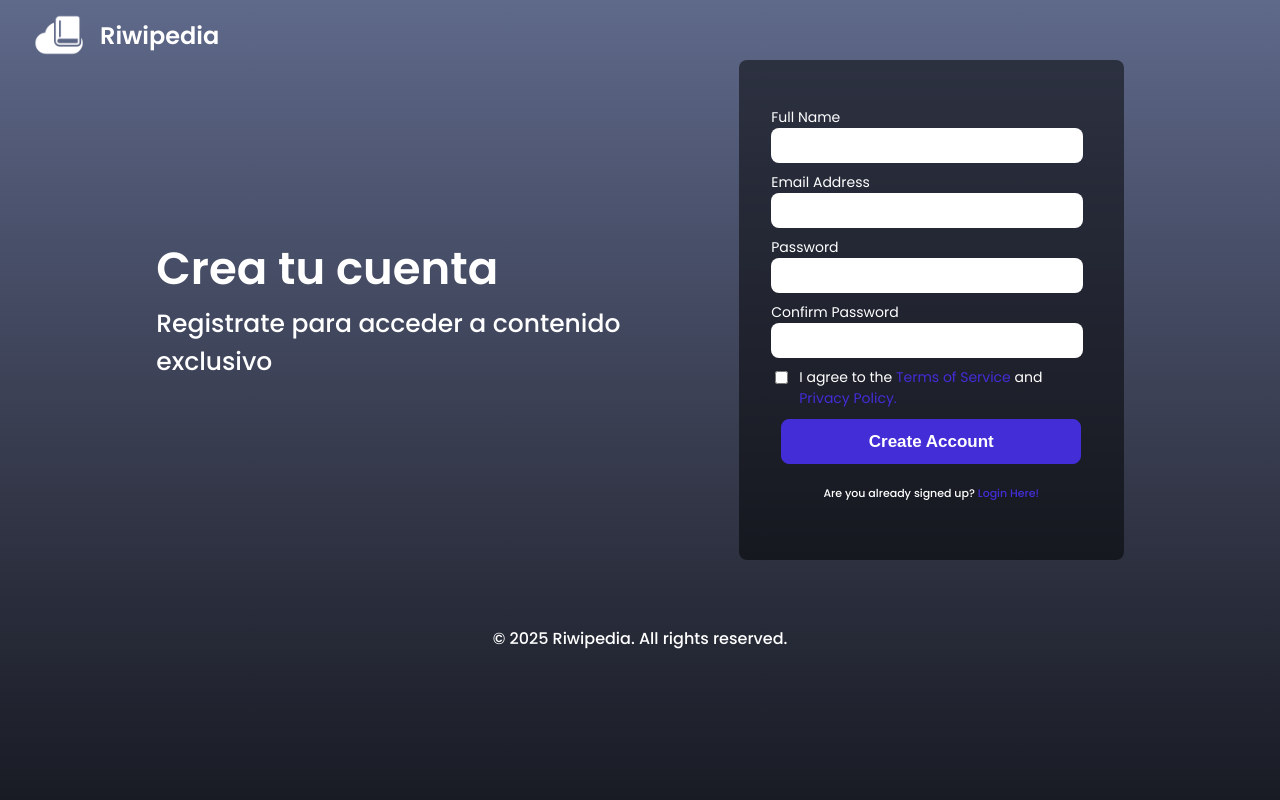
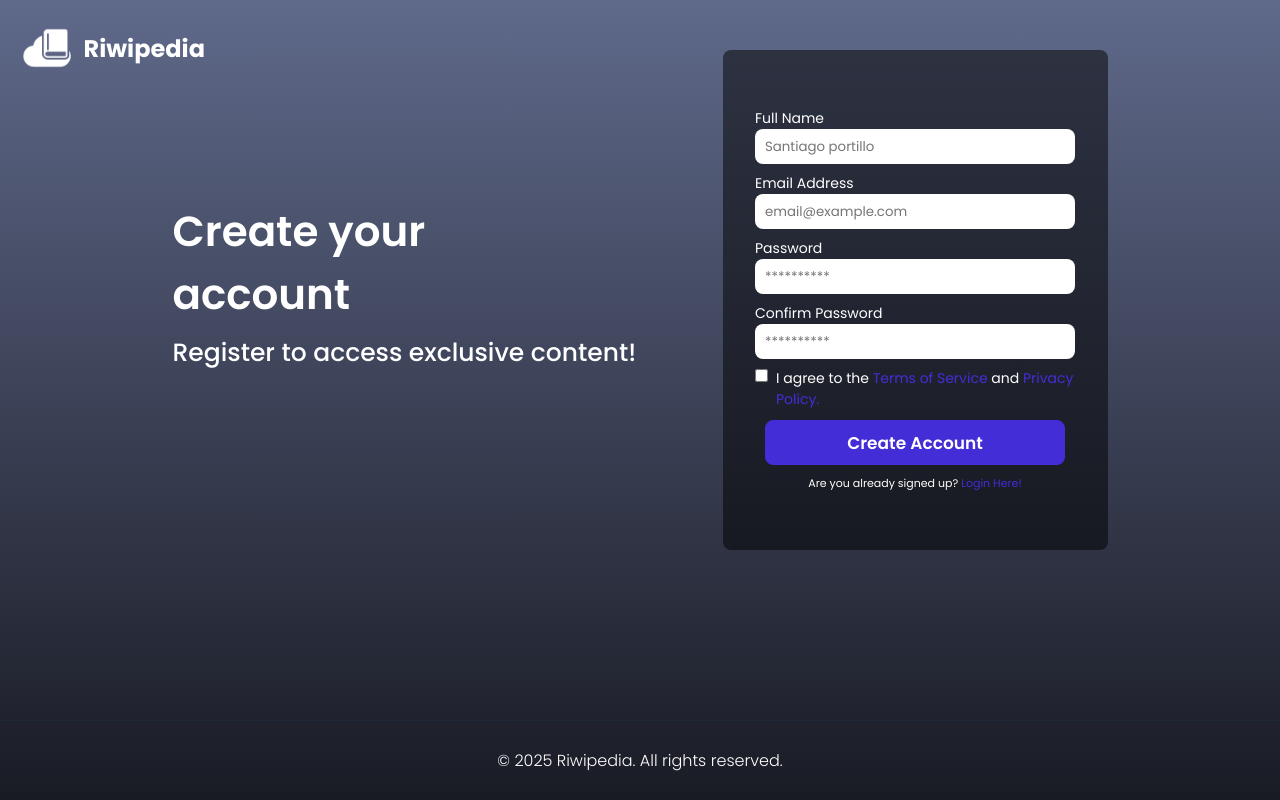
Before and after one commit to agutierrezreginodev/Riwipedia_Project, a website: page frontend/src/pages/register/register.html in a window 1280 px wide. Drawn offline with Linux system fonts and the light colour scheme.

Commit message:
Created login and added improvements to register interface

```diff
--- /dev/null
+++ b/frontend/src/pages/login/login.css
@@ -0,0 +1,208 @@
+*{
+    margin: 0;
+    padding: 0;
+    box-sizing: border-box;
+    font-family: 'Poppins', sans-serif;
+    user-select: none;
+}
+
+.header {
+    display: flex;
+    position: fixed;
+    width: 100%;
+    height: 12vh;
+    background-color: rgba(255, 255, 255, 0);
+    z-index: 2;
+    top: 0;
+    padding: 5px 20px;
+    justify-content: space-between;
+
+}
+
+.header-signup {
+    display: flex;
+    align-items: center;
+    flex-direction: row;
+    color: white;
+}
+
+.header-signup p {
+    font-weight: 400;
+}
+
+.signup {
+    width: 100px;
+    height: 45px;
+    font-size: 17px;
+    color: #ffffff;
+    border-radius: 8px;
+    border: 1px solid #432dd7;
+    background-color: #432dd7;
+    margin-bottom: 10px;
+    font-weight: 600;
+    margin-left: 20px;
+}
+
+.signup:hover {
+    cursor: pointer;
+}
+.logo{
+    display: flex;
+    flex-direction: row;
+    align-items: center;
+    width: 33vh;
+    gap: 0.6rem;
+}
+
+.logo h3{
+    font-family: "Poppins", sans-serif;
+    font-weight: 700;
+    font-style: normal;
+    font-size: 24px;
+    color: white;
+}
+
+.logo img {
+    pointer-events: none;
+}
+
+
+.main {
+    background: linear-gradient(#5F698A, #191B24 );
+    height: 100vh;
+    display: flex;
+    justify-content: center;
+    align-items: center;
+    flex-direction: column;
+}
+
+.main-container {
+    display: flex;
+    justify-content: center;
+    align-items: center;
+    height: 88vh;
+    width: 100%;
+    gap: 15vh;
+}
+
+.container-text {
+    color: white;
+    display: flex;
+    flex-direction: column;
+    gap: 2vh;
+    width: 100vh;
+}
+.container-text h1 {
+    font-size: 46px;
+    font-weight: 600;
+}
+
+.container-text p {
+    font-size: 28px;
+}
+
+.container-inputs {
+    width:20rem;
+    height: 50px;
+    display: flex;
+    margin-bottom: 15px;
+    flex-direction: column;
+    margin-top: 5px;
+}
+
+label {
+    color: white;
+    font-weight: 500;
+    font-size: 16px;
+    font-weight: 400;
+}
+
+input {
+    display: flex;
+    font-size: 16px;
+    align-items: center;
+    width: 320px;
+    height: 40px;
+    border-radius: 8px;
+    padding: 10px;
+    border: none;
+    outline: none;
+    background-color: white;
+}
+
+
+input:focus {
+  border: 1px solid #191b24;
+  background-color: lightyellow;
+  box-shadow: #191b24 0px 0px 5px;
+}
+
+.signin {
+  width: 320px;
+  height: 45px;
+  font-size: 17px;
+  color: #ffffff;
+  border-radius: 8px;
+  border: 1px solid #432dd7;
+  background-color: #432dd7;
+  margin-bottom: 10px;
+  font-weight: 600;
+}
+
+input[type="checkbox"] {
+  width: 15px;
+  height: 15px;
+}
+
+
+.confirm-policies {
+    width: 320px;
+    height: 60px;
+    display: flex;
+    flex-direction: row;
+    gap: 0.5rem;
+    margin-bottom: 10px;
+    align-items: center;
+}
+
+.confirm-policies p {
+  font-size: 10px;
+}
+
+.login-container {
+    background-color: rgba(0, 0, 0, 0.5);
+    display: flex;
+    flex-direction: column;
+    justify-content: center;
+    align-items: center;
+    border-radius: 8px;
+    height: 361px;
+    width: 360px;
+}
+
+.login-form {
+    display: flex;
+    justify-content: center;
+    align-items: center;
+    flex-direction: column;
+    height: 361px;
+    width: 340px;
+}
+
+footer {
+    display: flex;
+    justify-content: center;
+    position: fixed;
+    bottom: 0;
+    border-top: #1F2937 0.5px solid;
+    font-weight: 300;
+    align-items: center;
+    height: 10vh;
+    width: 100%;
+    color: white;
+    background-color: rgba(255, 255, 255, 0);
+}
+
+.signin:hover {
+    cursor: pointer;
+}
--- a/frontend/src/pages/register/register.css
+++ b/frontend/src/pages/register/register.css
@@ -1,66 +1,69 @@
-body {
+* {
   margin: 0;
   padding: 0;
   box-sizing: border-box;
-  min-height: 100vh;
-  width: 100%;
   font-family: "Poppins", sans-serif;
-  font-weight: 500;
-  font-style: normal;
-  color: #ffffff;
-  background-image: linear-gradient(
-    to bottom,
-    #5f698a,
-    #4c546f,
-    #3b4054,
-    #292d3b,
-    #191b24
-  );
+}
+
+body {
+  background: linear-gradient(#5f698a, #191b24);
+  height: 100vh;
+  color: white;
+  user-select: none;
+}
+
+.header {
+    display: flex;
+    position: fixed;
+    width: 100%;
+    height: 12vh;
+    background-color: rgba(255, 255, 255, 0);
+    z-index: 2;
+    top: 0;
+    padding: 5px 20px;
+}
+
+.logo{
+    display: flex;
+    flex-direction: row;
+    align-items: center;
+    width: 33vh;
+    gap: 0.6rem;
+}
+
+.logo h3{
+    font-family: "Poppins", sans-serif;
+    font-weight: 700;
+    font-style: normal;
+    font-size: 24px;
+    color: white;
+    cursor: pointer;
+}
+
+.logo img {
+    pointer-events: none;
+}
+
+main {
+  width: auto;
+  height: 600px;
   display: flex;
-  flex-direction: column;
+  justify-content: center;
   align-items: center;
 }
 
-header {
+.main-banner {
   display: flex;
-  position: fixed;
-  width: 100%;
-  height: 70px;
-  display: flex;
-  align-items: center;
-}
-
-header img {
-  width: 54px;
-  height: 54px;
-  padding-left: 32px;
-}
-
-header h2 {
-  padding-left: 14px;
-  font-weight: 600;
-}
-
-main {
-  width: 1000px;
-  height: 600px;
-  display: flex;
-  justify-self: center;
-  justify-content: space-around;
-  align-items: center;
-  margin-top: 10px;
-}
-
-.main-banner {
+  flex-direction: column;
+  gap: 4rem;
   width: 550px;
-  height: 150px;
+  height: 200px;
 }
 
 .main-banner h1 {
   width: 350px;
   height: 70px;
-  font-size: 45px;
-  margin: 0px;
+  font-size: 42px;
   font-weight: 600;
 }
 
@@ -68,6 +71,7 @@ main {
   width: 520px;
   height: 75px;
   font-size: 25px;
+  font-weight: 500;
   margin: 0px;
 }
 
@@ -104,14 +108,13 @@ label {
 }
 
 input {
-  width: 292px;
+  width: 320px;
   height: 35px;
   border-radius: 8px;
-  padding: 5px;
+  padding: 10px;
   border: none;
   outline: none;
   background-color: white;
-  padding: 10px;
 }
 
 
@@ -165,8 +168,19 @@ a {
 }
 
 footer {
-  width: 100%;
-  height: 50px;
-  display: flex;
-  justify-content: center;
+    display: flex;
+    justify-content: center;
+    position: fixed;
+    bottom: 0;
+    border-top: #1F2937 0.5px solid;
+    font-weight: 300;
+    align-items: center;
+    height: 10vh;
+    width: 100%;
+    color: white;
+    background-color: rgba(255, 255, 255, 0);
 }
+
+button:hover {
+    cursor: pointer;
+}
--- a/frontend/src/pages/register/register.html
+++ b/frontend/src/pages/register/register.html
@@ -19,41 +19,44 @@
     />
   </head>
   <body>
-    <header>
-      <img src="../../../public/img/white-logo.png" alt="Logo Riwipedia" />
-      <h2>Riwipedia</h2>
+    <header class="header">
+        <div class="logo">
+            <img src="../../../public/img/white-logo.png" alt="Riwipedia logo" style="width: 54px;">
+            <h3>Riwipedia</h3>
+        </div>
     </header>
     <main>
       <div class="main-banner">
-        <h1>Crea tu cuenta</h1>
-        <p>Registrate para acceder a contenido exclusivo</p>
+        <h1>Create your account</h1>
+        <p>Register to access exclusive content!</p>
       </div>
       <div class="form-div">
         <div class="signup-form">
           <form action="">
             <div class="form-field">
               <label for="fullname">Full Name</label>
-              <input type="text" />
+              <input type="text" placeholder="Santiago portillo"/>
             </div>
             <div class="form-field">
               <label for="email">Email Address</label>
-              <input type="email" />
+              <input type="email" placeholder="email@example.com"/>
             </div>
             <div class="form-field">
               <label for="password">Password</label>
-              <input type="text" />
+              <input type="text" placeholder="**********"/>
             </div>
             <div class="form-field">
               <label for="confirm-password">Confirm Password</label>
-              <input type="password" />
+              <input type="password" placeholder="**********"/>
             </div>
 
             <div class="confirm-policies">
               <input type="checkbox" id="miCheckbox" name="miOpcion" value="true">
               <label for="miCheckbox">I agree to the <span>Terms of Service</span> and<span> Privacy Policy.</span></label>
             </div>
+
             <button type="submit">Create Account</button>
-            <p class="signup-already">Are you already signed up? <a href="">Login Here!</a></p>
+            <p class="signup-already">Are you already signed up? <a href="../login/login.html">Login Here!</a></p>
           </form>
         </div>
       </div>
```
Also changed, not shown: frontend/src/pages/loading-page/loading-page.html (+1 -1 lines), frontend/src/pages/loading-page/style.css (+1 -25 lines), frontend/src/pages/login/login.html (added, +65 -0 lines), frontend/public/img/blue-logo.png (deleted).
